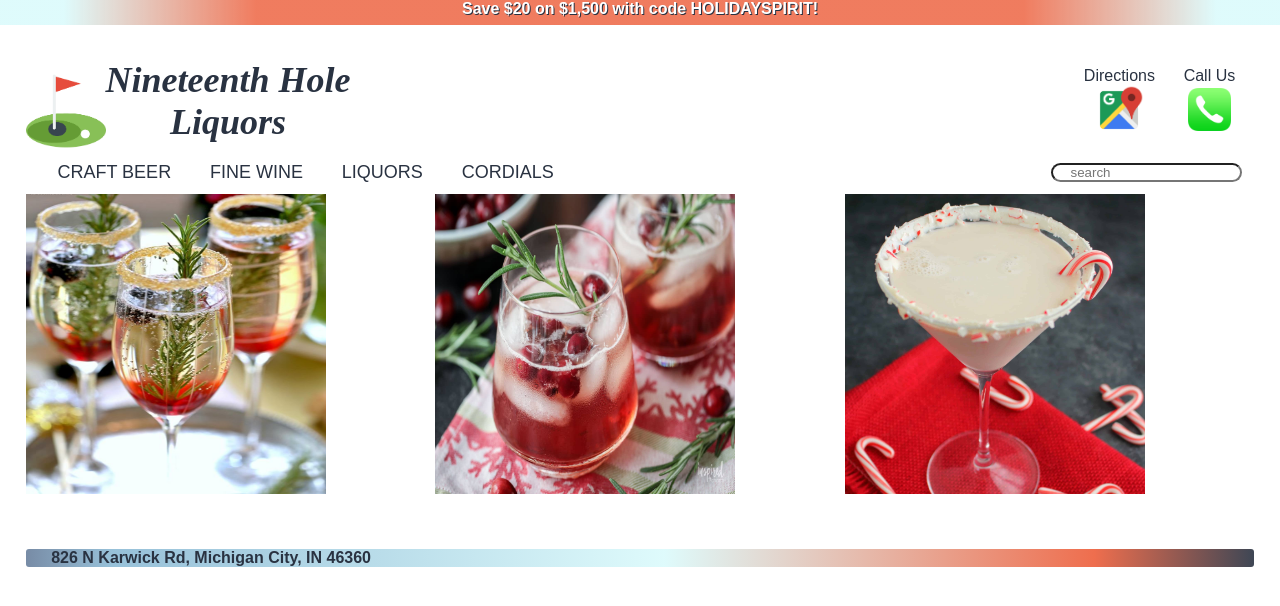
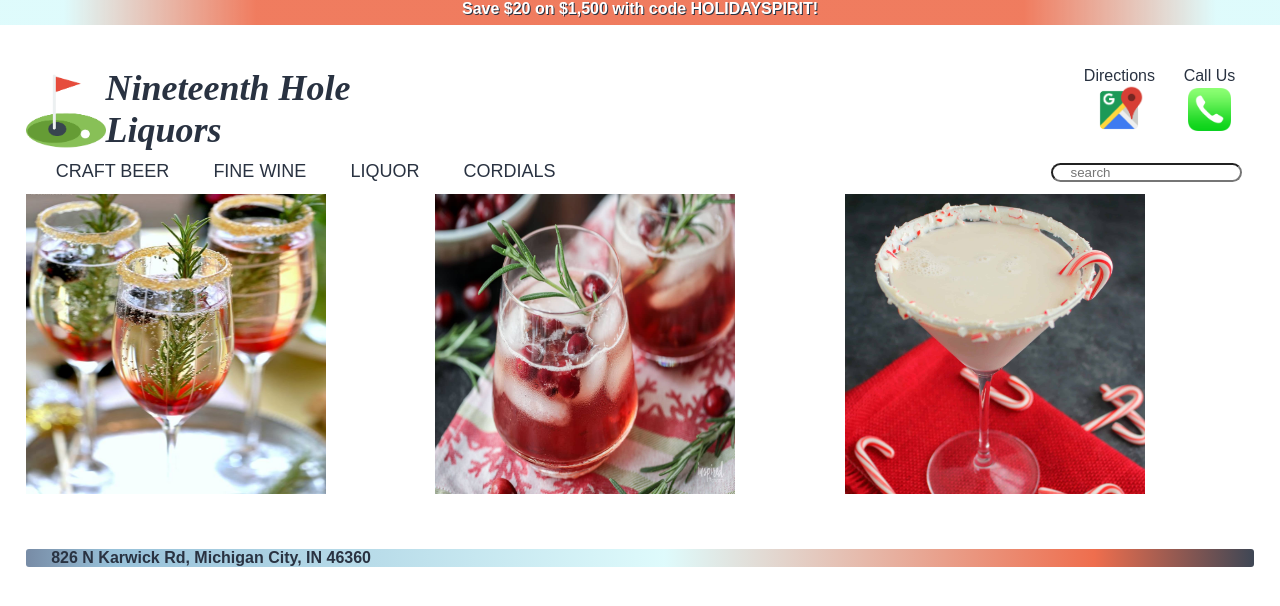
Before and after one commit to ryanream/19thhole, a React (Create React App) app: page / in a window 1280 px wide. Shown: the top 606 px of the page. Built offline with nearby package versions, Linux system fonts and the light colour scheme.

Commit message:
Add drop downs, on wrong branch...

```diff
--- a/package.json
+++ b/package.json
@@ -8,6 +8,7 @@
     "@testing-library/user-event": "^12.2.2",
     "react": "^17.0.1",
     "react-dom": "^17.0.1",
+    "react-reveal": "^1.2.2",
     "react-scripts": "4.0.0",
     "web-vitals": "^0.2.4"
   },
--- a/src/App.css
+++ b/src/App.css
@@ -116,26 +116,22 @@ N.av Bar                   */
   display: flex;
   flex-wrap: wrap;
   flex-direction: row;
-  justify-content: center;
-  align-items: center;
+  justify-content: space-between;
+  /* align-items: center; */
 }
-.left {
+.left-container {
   /* border: 1px solid purple; */
-  align-self: flex-end;
-  justify-content: center;
 
   display: flex;
-}
-
-.left-center {
-  /* border: 1px solid pink; */
+  align-items: flex-end;
+  flex-wrap: nowrap;
 }
 
 .logo-text {
   /* border: 1px solid purple; */
-  display: flex;
-  justify-content: center;
-  text-align: left;
+  /* display: flex; */
+  /* justify-content: center; */
+  /* text-align: left; */
   white-space: nowrap;
   font-family: 'Faustina', serif;
   color: rgb(41, 50, 65);
@@ -144,12 +140,7 @@ N.av Bar                   */
   font-size: 36px;
 }
 
-/* can this tag be removed at viewwidth < 500px? */
-.white-space-fill {
-  /* border: 1px solid pink; */
-  flex: 1;
-}
-.right {
+.right-container {
   display: flex;
   flex-direction: row;
 }
@@ -172,10 +163,6 @@ N.av Bar                   */
   white-space: nowrap;
 
   transition: 0.25s ease;
-}
-#directions {
-  /* text-decoration: none; */
-  /* padding-top: 6px; */
 }
 
 #directions:hover,
@@ -216,9 +203,7 @@ M.ENU BAR - Product d.ropdowns, s.earch          */
   /* font-family: 'Nunito', sans-serif; */
   /* border: 1px solid rgb(41, 50, 65); */
   outline: none;
-  /* align-self: center; */
-  /* width: 150px; */
-  /* box-sizing: border-box; */
+
   padding-left: 10px;
   border-radius: 10px;
 
@@ -232,9 +217,14 @@ M.ENU BAR - Product d.ropdowns, s.earch          */
   transform: scale(1.15, 1.01);
 }
 
+/* can this tag be removed at viewwidth < 500px? */
+.white-space-fill {
+  /* border: 1px solid pink; */
+  flex: 1;
+}
+
 .dropdowns {
   /* border: 1px solid blue; */
-
   margin: 10px 0;
   display: flex;
   flex: 0 1 560px;
@@ -261,16 +251,40 @@ M.ENU BAR - Product d.ropdowns, s.earch          */
   transition: 0.25s ease;
 }
 
-.beer:hover,
-.beer:focus,
-.wine:hover,
-.wine:focus,
-.liquor:hover,
-.liquor:focus,
-.cordial:hover,
-.cordial:focus {
+#beer:hover,
+#beer:focus,
+#wine:hover,
+#wine:focus,
+#liquor:hover,
+#liquor:focus,
+#cordials:hover,
+#cordials:focus {
   box-shadow: 2px 2px 6px rgb(61, 90, 128);
   font-style: italic;
+}
+.drop-menu * {
+  background-color: rgba(255, 255, 255, 0);
+}
+.drop-item {
+  text-decoration: none;
+  transition: 0.25s ease;
+}
+
+.drop-item:hover {
+  font-style: italic;
+  text-shadow: 2px 2px 5px black;
+}
+.drop-menu {
+  /* border: 1px solid pink; */
+  background-color: rgba(255, 255, 255, 0.7);
+  border-radius: 10px;
+
+  padding: 15px 5px;
+  position: absolute;
+
+  display: flex;
+  flex-direction: column;
+  transition: 0.25s ease-in-out;
 }
 /* END M.ENU BAR
 /////////////////////////////////////////*/
--- a/src/components/layout/Menu.js
+++ b/src/components/layout/Menu.js
@@ -1,19 +1,212 @@
-import React from 'react';
+import React, { useState } from 'react';
 
 const Menu = () => {
+  // const hideMenu = () => {
+  //   setCurrentMenu(false);
+  // };
+
+  ///////////////////////////////////////////////////
+  // lots of states, but they work
+  const [beerdrop, setBeerdrop] = useState(() => {});
+  const [winedrop, setWinedrop] = useState(() => {});
+  const [liquordrop, setLiquordrop] = useState(() => {});
+  const [cordialsdrop, setCordialsdrop] = useState(() => {});
+
+  const showMeTheBeer = () => {
+    setBeerdrop(beerdrop => true);
+  };
+  const hideTheBeer = () => {
+    setBeerdrop(beerdrop => false);
+  };
+
+  //wine
+  const showMeTheWine = () => {
+    setWinedrop(winedrop => true);
+  };
+  const hideTheWine = () => {
+    setWinedrop(winedrop => false);
+  };
+
+  //liquor
+  const showMeTheLiquor = () => {
+    setLiquordrop(liquordrop => true);
+  };
+  const hideTheLiquor = () => {
+    setLiquordrop(liquordrop => false);
+  };
+
+  //cordials
+  const showMeTheCordials = () => {
+    setCordialsdrop(cordialsdrop => true);
+  };
+  const hideTheCordials = () => {
+    setCordialsdrop(cordialsdrop => false);
+  };
+
   return (
+    // 3 - search, spacer, btn row
     <div className='menu'>
       <div className='search'>
         <input type='text' placeholder='  search' id='search-bar' />
       </div>
-      <div className='white-space-fill' id='white-space-fill'>
-        {/*I keep space!*/}
-      </div>
+      <div className='white-space-fill' id='white-space-fill' />{' '}
+      {/* SPACE BAR */}
+      {/* 4 - row of dropdown btns */}
       <div className='dropdowns' id='dropdowns'>
-        <button className='beer'>Craft Beer</button>
-        <button className='wine'>Fine Wine</button>
-        <button className='liquor'>Liquors</button>
-        <button className='cordial'>Cordials</button>
+        {/* 2 - beer btn, beer drop menu */}
+        <div onMouseLeave={hideTheBeer} className='drop-container'>
+          <button
+            onMouseEnter={showMeTheBeer}
+            className='drop-button'
+            id='beer'
+          >
+            {' '}
+            Craft Beer{' '}
+          </button>
+
+          {/* {currentMenu === 'beer' */}
+          {beerdrop ? (
+            // 4 - beer menu items
+            <div className='drop-menu'>
+              <div>
+                {/* prettier-ignore */}
+                <a className='drop-item' href='https://burnembrewing.com/' target='_blank' rel='noopener noreferrer' > {' '} Burn 'Em{' '} </a>
+              </div>
+              <div>
+                {/* prettier-ignore */}
+                <a className='drop-item' href='https://www.greenbushbrewing.com/' target='_blank' rel='noopener noreferrer' > {' '} Greenbush{' '} </a>
+              </div>
+              <div>
+                {/* prettier-ignore */}
+                <a className='drop-item' href='https://www.3floyds.com/' target='_blank' rel='noopener noreferrer' > {' '} 3 Floyds{' '} </a>
+              </div>
+              <div>
+                {/* prettier-ignore */}
+                <a className='drop-item' href='http://zornbrewworks.com/' target='_blank' rel='noopener noreferrer' > {' '} Zorn{' '} </a>
+              </div>
+            </div>
+          ) : null}
+        </div>
+        {/* 2 - wine btn, wine drop menu  */}
+        <div
+          // onMouseEnter={dropMenu('wine')}
+
+          onMouseLeave={hideTheWine}
+          className='drop-container'
+        >
+          <button
+            onMouseEnter={showMeTheWine}
+            className='drop-button'
+            id='wine'
+          >
+            {' '}
+            Fine Wine{' '}
+          </button>
+
+          {/* {currentMenu === 'wine' ? ( */}
+          {winedrop ? (
+            // 4 - wine menu items
+            <div className='drop-menu'>
+              {' '}
+              <div>
+                {/* prettier-ignore */}
+                <a className='drop-item' href='https://burnembrewing.com/' target='_blank' rel='noopener noreferrer' > {' '} Wine{' '} </a>
+              </div>
+              <div>
+                {/* prettier-ignore */}
+                <a className='drop-item' href='https://www.greenbushbrewing.com/' target='_blank' rel='noopener noreferrer' > {' '} Fancy Wine{' '} </a>
+              </div>
+              <div>
+                {/* prettier-ignore */}
+                <a className='drop-item' href='https://www.3floyds.com/' target='_blank' rel='noopener noreferrer' > {' '} Burgundy{' '} </a>
+              </div>
+              <div>
+                {/* prettier-ignore */}
+                <a className='drop-item' href='http://zornbrewworks.com/' target='_blank' rel='noopener noreferrer' > {' '} I need ice!{' '} </a>
+              </div>
+            </div>
+          ) : null}
+        </div>
+
+        {/* 2 - liquor btn, liquor drop menu */}
+        <div
+          // onMouseEnter={dropMenu('liquor')}
+
+          onMouseLeave={hideTheLiquor}
+          className='drop-container'
+        >
+          <button
+            onMouseEnter={showMeTheLiquor}
+            className='drop-button'
+            id='liquor'
+          >
+            {' '}
+            Liquor{' '}
+          </button>
+
+          {/* {currentMenu === 'liquor' ? ( */}
+          {liquordrop ? (
+            // 4 - liquor menu items
+            <div className='drop-menu'>
+              <div>
+                {/* prettier-ignore */}
+                <a className='drop-item' href='https://burnembrewing.com/' target='_blank' rel='noopener noreferrer' > {' '} Bourbons{' '} </a>
+              </div>
+              <div>
+                {/* prettier-ignore */}
+                <a className='drop-item' href='https://www.greenbushbrewing.com/' target='_blank' rel='noopener noreferrer' > {' '} Vodka{' '} </a>
+              </div>
+              <div>
+                {/* prettier-ignore */}
+                <a className='drop-item' href='https://www.3floyds.com/' target='_blank' rel='noopener noreferrer' > {' '} Gin{' '} </a>
+              </div>
+              <div>
+                {/* prettier-ignore */}
+                <a className='drop-item' href='http://zornbrewworks.com/' target='_blank' rel='noopener noreferrer' > {' '} Tequila Mockingbird{' '} </a>
+              </div>
+            </div>
+          ) : null}
+        </div>
+
+        {/* 2 - Cordials btn, cordials drop menu */}
+        <div
+          // onMouseEnter={dropMenu('cordials')}
+
+          onMouseLeave={hideTheCordials}
+          className='drop-container'
+        >
+          <button
+            onMouseEnter={showMeTheCordials}
+            className='drop-button'
+            id='cordials'
+          >
+            {' '}
+            Cordials{' '}
+          </button>
+
+          {/* {currentMenu === 'cordials' ? ( */}
+          {cordialsdrop ? (
+            // 4 - Cordials menu items
+            <div className='drop-menu'>
+              <div>
+                {/* prettier-ignore */}
+                <a className='drop-item' href='https://burnembrewing.com/' target='_blank' rel='noopener noreferrer' > {' '} Cordials Here{' '} </a>
+              </div>
+              <div>
+                {/* prettier-ignore */}
+                <a className='drop-item' href='https://www.greenbushbrewing.com/' target='_blank' rel='noopener noreferrer' > {' '} Mixers Too{' '} </a>
+              </div>
+              <div>
+                {/* prettier-ignore */}
+                <a className='drop-item' href='https://www.3floyds.com/' target='_blank' rel='noopener noreferrer' > {' '} Another Sweet One{' '} </a>
+              </div>
+              <div>
+                {/* prettier-ignore */}
+                <a className='drop-item' href='http://zornbrewworks.com/' target='_blank' rel='noopener noreferrer' > {' '} Sugar For You{' '} </a>
+              </div>
+            </div>
+          ) : null}
+        </div>
       </div>
     </div>
   );
--- a/src/components/layout/Nav.js
+++ b/src/components/layout/Nav.js
@@ -6,7 +6,7 @@ import Golf2 from '../../assets/golf2.png';
 const Nav = () => {
   return (
     <div className='nav'>
-      <div className='left'>
+      <div className='left-container'>
         <img
           id='logo'
           src={Golf2}
@@ -15,15 +15,13 @@ const Nav = () => {
             width: '80px',
           }}
         />
+        <div className='left-center-container'>
+          <p className='logo-text'>Nineteenth Hole</p>
+          <p className='logo-text'>Liquors</p>
+        </div>
       </div>
-      <div className='left-center'>
-        <p className='logo-text'>Nineteenth Hole</p>
-        <p className='logo-text'>Liquors</p>
-      </div>
-      <div className='white-space-fill' id='white-space-fill'>
-        {/*I keep space!*/}
-      </div>
-      <div className='right'>
+
+      <div className='right-container'>
         <a
           id='directions'
           href='https://www.google.com/maps/dir//Nineteenth+Hole+Liquor+Store,+826+N+Karwick+Rd,+Michigan+City,+IN+46360/@41.7329426,-86.8581031,17z/data=!4m9!4m8!1m0!1m5!1m1!1s0x8811063111533013:0x6583a73c7601cd62!2m2!1d-86.855909!2d41.7329386!3e0'
```
Also changed, not shown: 1 other file (tests, documents, lock files or other folders).
